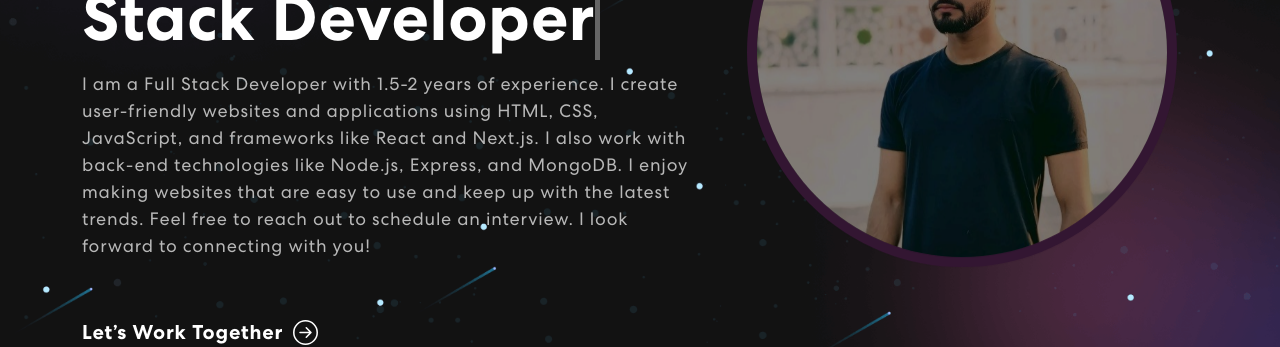
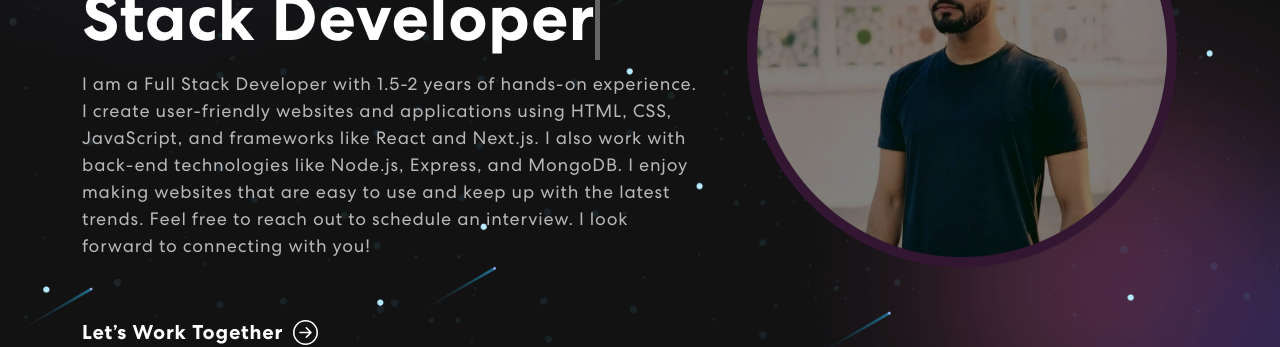
Before and after one commit to suleman37/SulemanDevPortfolio, a React (Create React App) app: page / in a window 1280 px wide. Shown: the part 404-751 px from the top of the page. Built offline with nearby package versions, Linux system fonts and the light colour scheme; no server answers.

Commit message:
Backdated commit

```diff
--- a/src/components/Banner.js
+++ b/src/components/Banner.js
@@ -75,7 +75,7 @@ export const Banner = () => {
                     </span>
                   </h1>
                   <p>
-                    I am a Full Stack Developer with 1.5-2 years of experience.
+                    I am a Full Stack Developer with 1.5-2 years of hands-on experience.
                     I create user-friendly websites and applications using HTML, CSS, JavaScript,
                     and frameworks like React and Next.js. I also work with back-end technologies
                     like Node.js, Express, and MongoDB. I enjoy making websites that are easy to use
```
